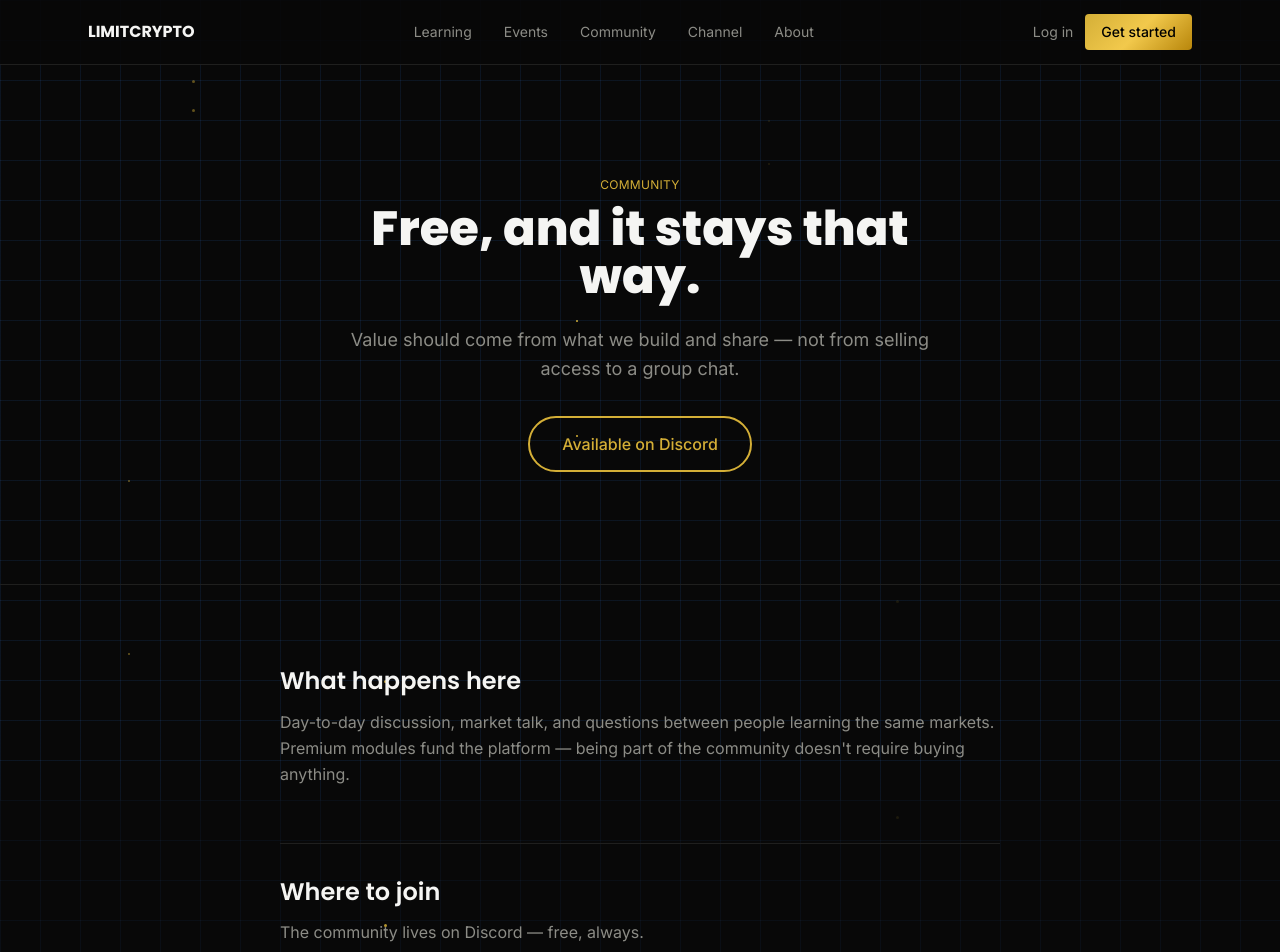
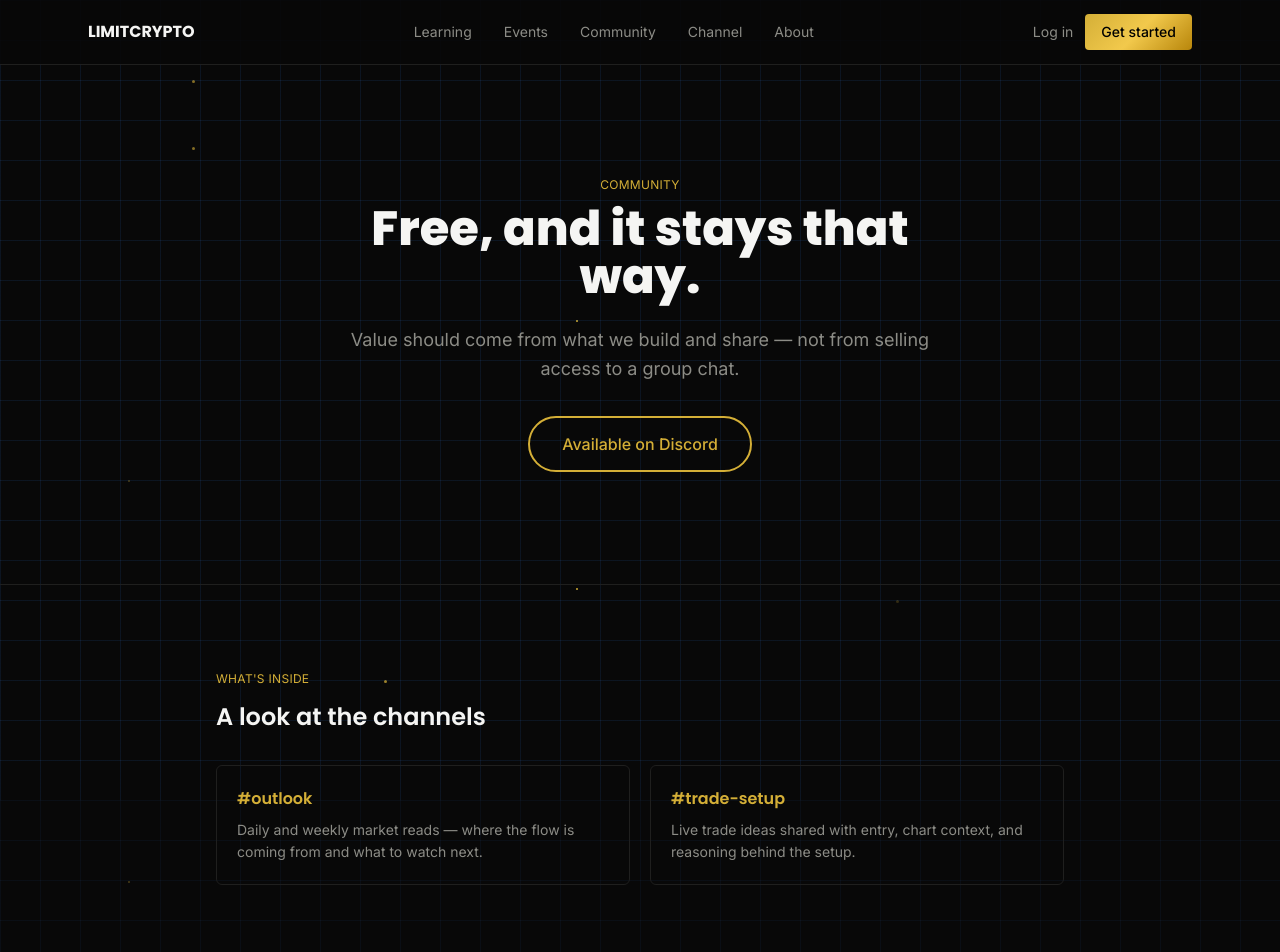
Before and after one commit to ghaisanabiel/website-limitcrypto-id, a Next.js app: page /community in a window 1280 px wide. Shown: the top 952 px of the page. Built offline with nearby package versions, Linux system fonts and the light colour scheme.

Commit message:
update community

```diff
--- a/app/community/page.tsx
+++ b/app/community/page.tsx
@@ -51,7 +51,46 @@ export default function CommunityPage() {
           </div>
         </section>
 
-        <section className="max-w-3xl mx-auto px-6 py-20">
+        <section className="max-w-4xl mx-auto px-6 py-20">
+          <motion.div
+            initial={{ opacity: 0, y: 28, filter: "blur(10px)" }}
+            whileInView={{ opacity: 1, y: 0, filter: "blur(0px)" }}
+            viewport={{ once: true, margin: "-100px" }}
+            transition={{ duration: 0.7, ease: EASE }}
+          >
+            <span className="text-xs text-gold tracking-wide">WHAT'S INSIDE</span>
+            <h2 className="mt-3 font-display font-semibold text-2xl text-ink">
+              A look at the channels
+            </h2>
+          </motion.div>
+
+          <div className="mt-8 grid sm:grid-cols-2 gap-5">
+            {[
+              {
+                name: "#outlook",
+                desc: "Daily and weekly market reads — where the flow is coming from and what to watch next.",
+              },
+              {
+                name: "#trade-setup",
+                desc: "Live trade ideas shared with entry, chart context, and reasoning behind the setup.",
+              },
+            ].map((ch, i) => (
+              <motion.div
+                key={ch.name}
+                initial={{ opacity: 0, y: 28, filter: "blur(10px)" }}
+                whileInView={{ opacity: 1, y: 0, filter: "blur(0px)" }}
+                viewport={{ once: true, margin: "-80px" }}
+                transition={{ duration: 0.6, delay: i * 0.1, ease: EASE }}
+                className="border border-border rounded-md p-5"
+              >
+                <span className="font-display font-semibold text-gold">{ch.name}</span>
+                <p className="mt-2 text-sm text-muted leading-relaxed">{ch.desc}</p>
+              </motion.div>
+            ))}
+          </div>
+        </section>
+
+        <section className="max-w-3xl mx-auto px-6 py-20 border-t border-border">
           <motion.div
             initial={{ opacity: 0, y: 28, filter: "blur(10px)" }}
             whileInView={{ opacity: 1, y: 0, filter: "blur(0px)" }}
```
